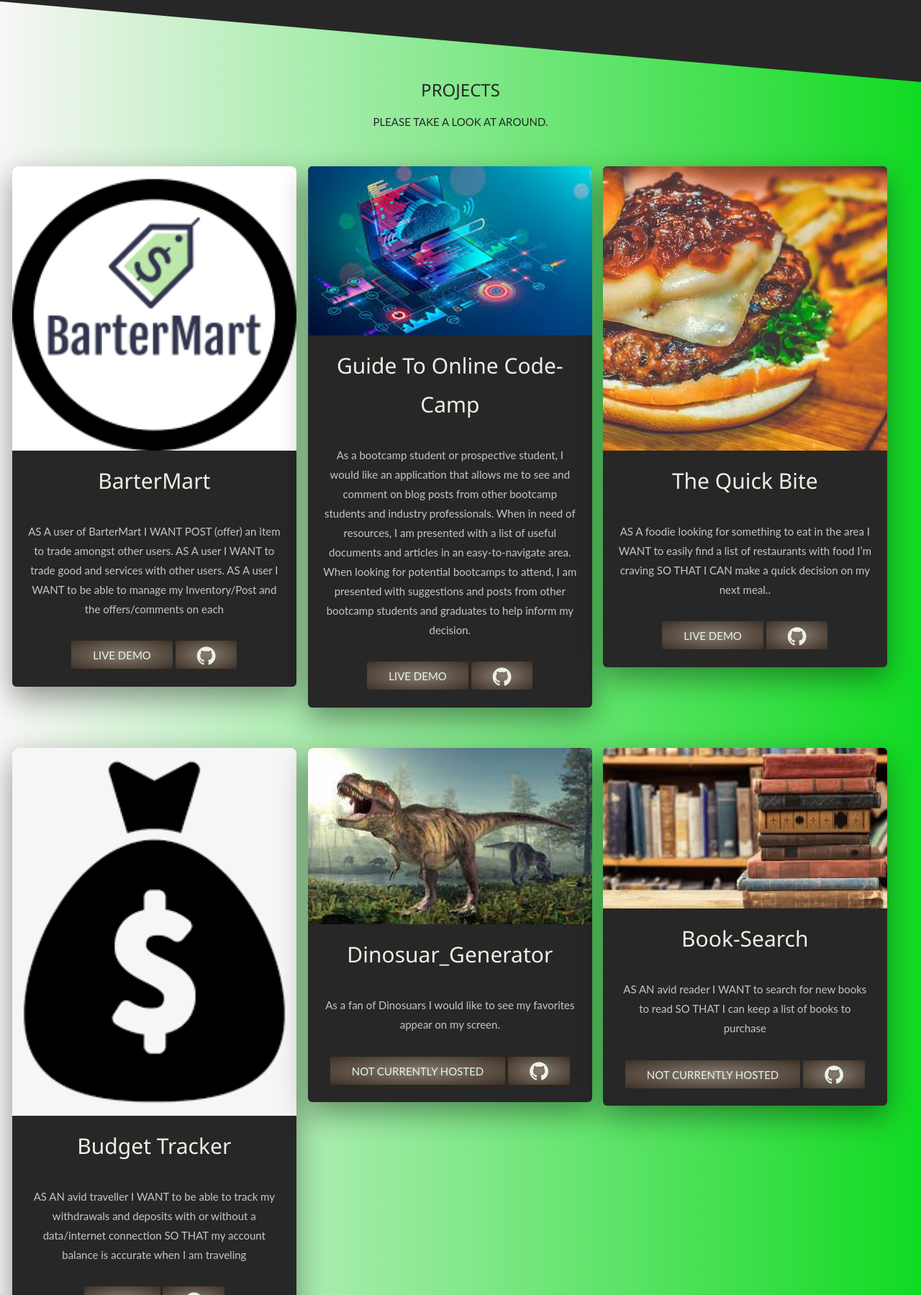
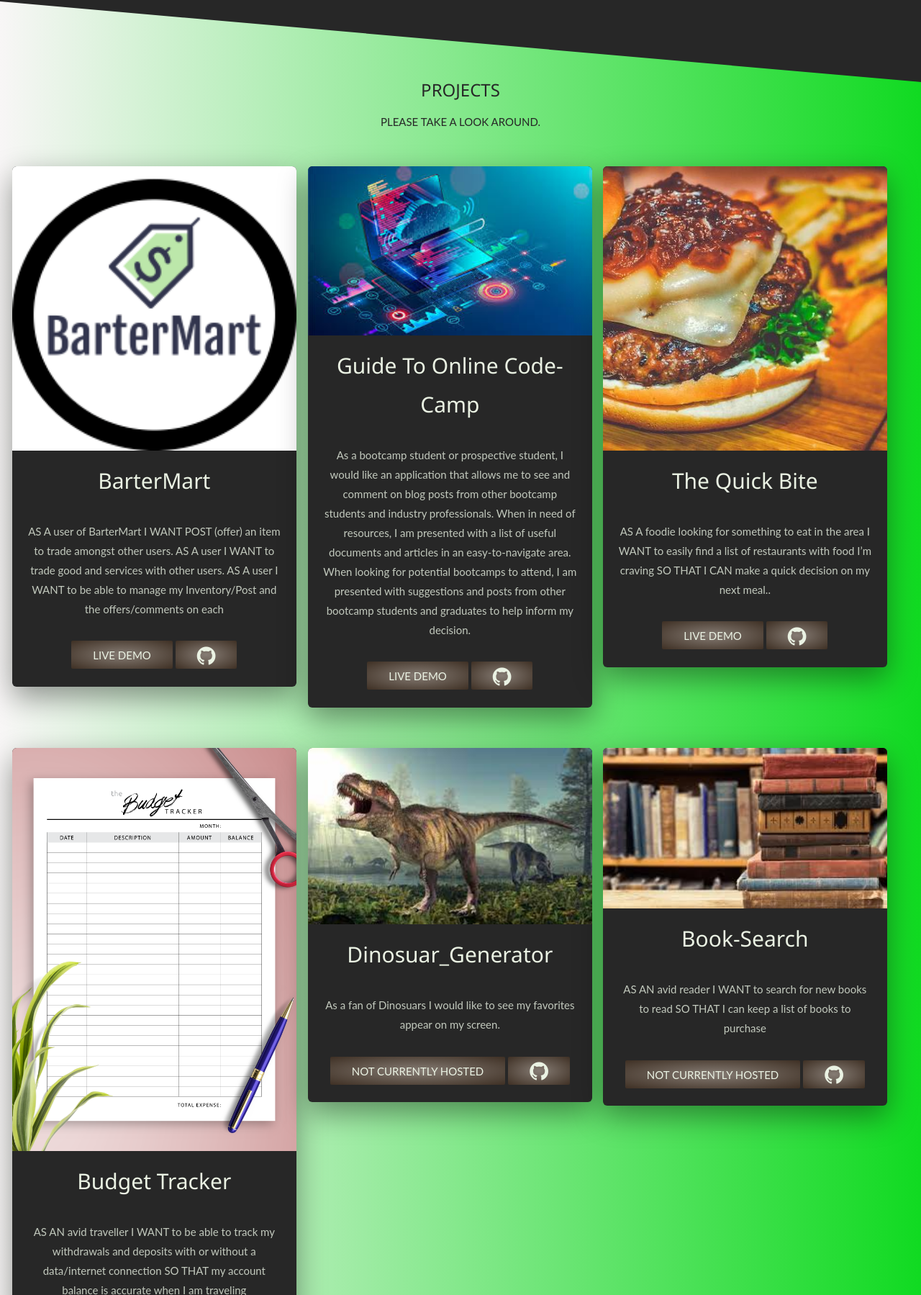
Before and after one commit to PeterdQuinn/Peter-Quinn-Portfolio, a website: page index.html in a window 1280 px wide. Shown: the part 798-2597 px from the top of the page at 72% size. Drawn offline with nearby package versions, Linux system fonts and the light colour scheme; some packages are replaced by stand-ins of ours; grey boxes are pictures that could not be loaded.

Commit message:
added new photos, icons

```diff
--- a/index.html
+++ b/index.html
@@ -55,7 +55,7 @@
         <br>
         <h3 class="w3-center">PROJECTS</h3>
         <p class="w3-center">
-            <span class="w3-hide-small">PLEASE TAKE A LOOK AT AROUND.</span>
+            <span class="w3-hide-small">PLEASE TAKE A LOOK AROUND.</span>
 
             <br>
 
@@ -104,7 +104,7 @@
         <div class="w3-row-padding w3-center w3-section">
             <div class="w3-col m4">
                     <div class="card">
-                            <img class="card__img" src="assets/pictures/Budget Tracker.png" alt="Budget Tracker">
+                            <img class="card__img" src="assets/pictures/Budget Tracker-2.jpg" alt="Budget Tracker-2">
                             <h2 class="card__title">Budget Tracker</h2>
                             <p class="card__text">AS AN avid traveller
                                 I WANT to be able to track my withdrawals and deposits with or without a data/internet connection
```
Also changed, not shown: assets/pictures/Budget Tracker-2.jpg (added).
